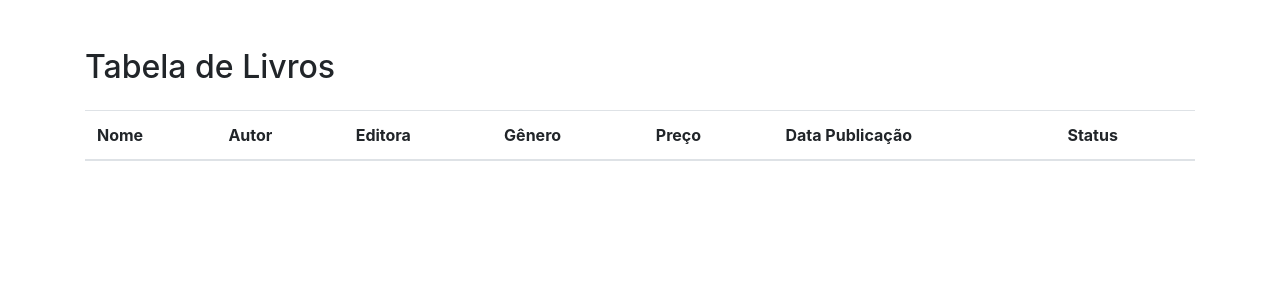
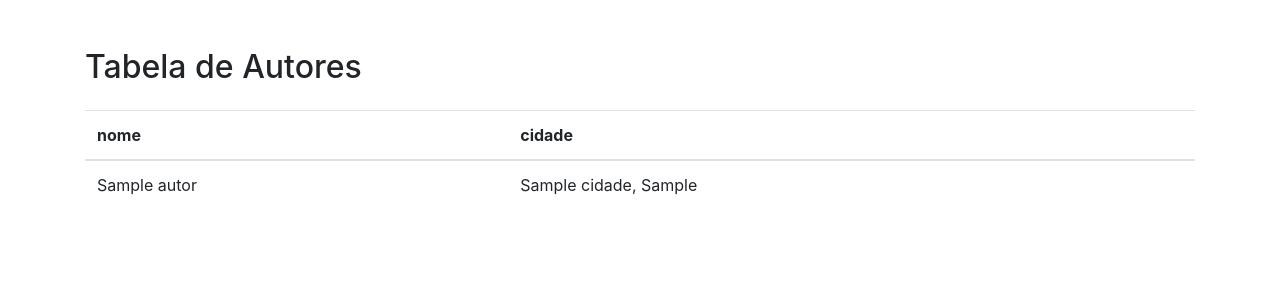
Before and after one commit to Jpskald/Biblioteca, a Django app: page /autor/ in a window 1280 px wide. Shown: the part 56-356 px from the top of the page. Run offline with Django 5.2, Linux system fonts and the light colour scheme; tables that the repository leaves empty hold one stand-in row (values such as "Sample post"); lists and menus that the app fills with data are empty; some libraries are stand-ins or nearby versions.

Commit message:
Add files via upload

```diff
--- a/app/templates/autor.html
+++ b/app/templates/autor.html
@@ -86,36 +86,26 @@ bg-success">
 
     <div class="container mt-5">
 
-        <h2 class="mb-4">Tabela de Livros</h2>
+        <h2 class="mb-4">Tabela de Autores</h2>
 
         <table class="table">
 
             <thead>
 
                 <tr>
-                    <th scope="col">Nome</th>
-                    <th scope="col">Autor</th>
-                    <th scope="col">Editora</th>
-                    <th scope="col">Gênero</th>
-                    <th scope="col">Preço</th>
-                    <th scope="col">Data Publicação</th>
-                    <th scope="col">Status</th>
+                    <th scope="col">nome</th>
+                    <th scope="col">cidade</th>
                 </tr>
 
             </thead>
 
             <tbody>
 
-                {% for Autor in Autor %}
+                {% for autores in autores %}
 
                 <tr>
-                    <td>{{ livros.nome }}</td>
-                    <td>{{ livros.autor }}</td>
-                    <td>{{ livros.editora }}</td>
-                    <td>{{ livros.genero }} </td>
-                    <td>{{ livros.preco }}</td>
-                    <td>{{ livros.data_plub }}</td>
-                    <td>{{ livros.status }}</td>
+                    <td>{{ autores.nome }}</td>
+                    <td>{{ autores.cidade }}</td>
                 </tr>
 
                 {% endfor %}
```
Also changed, not shown: app/admin.py (+16 -2 lines), app/models.py (line endings or trailing spaces).
